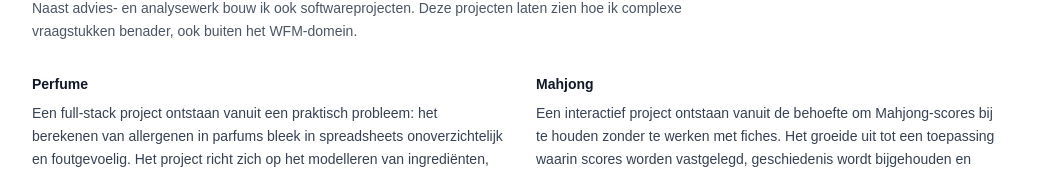
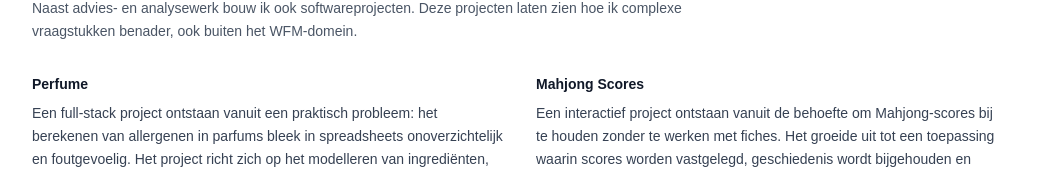
Before and after one commit to KvGasteren/homepage, a Next.js app: page / in a window 1280 px wide. Shown: the part 1151-1320 px from the top of the page, without its empty margins (120-1159 px from the left). Built offline with nearby package versions, Linux system fonts and the light colour scheme.

Commit message:
rename mahjong - mahjong scores

```diff
--- a/app/page.tsx
+++ b/app/page.tsx
@@ -220,7 +220,7 @@ export default function HomePage() {
           {/* Mahjong */}
           <div className="flex h-full flex-col">
             <div>
-              <h3 className="text-sm font-semibold text-gray-900">Mahjong</h3>
+              <h3 className="text-sm font-semibold text-gray-900">Mahjong Scores</h3>
               <p className="mt-2 text-sm leading-relaxed text-gray-700">
                 Een interactief project ontstaan vanuit de behoefte om
                 Mahjong-scores bij te houden zonder te werken met fiches. Het
```
